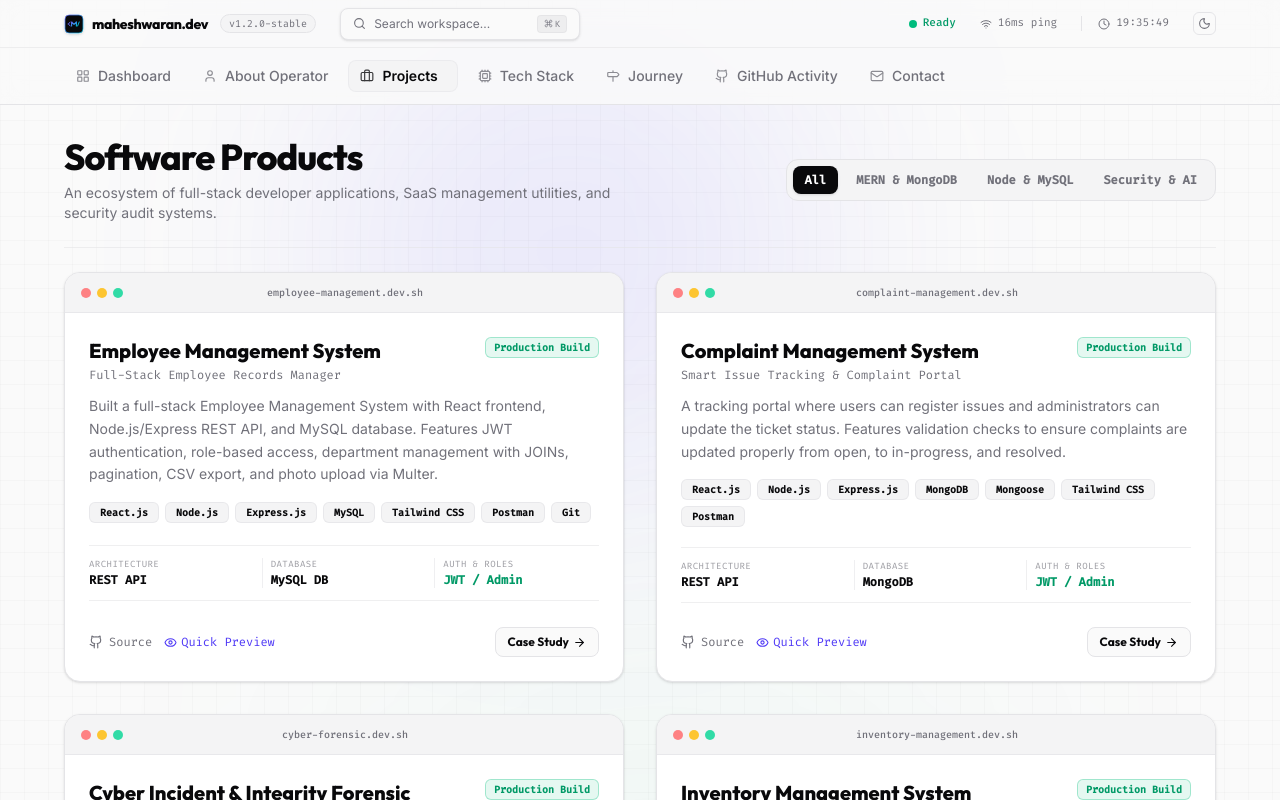
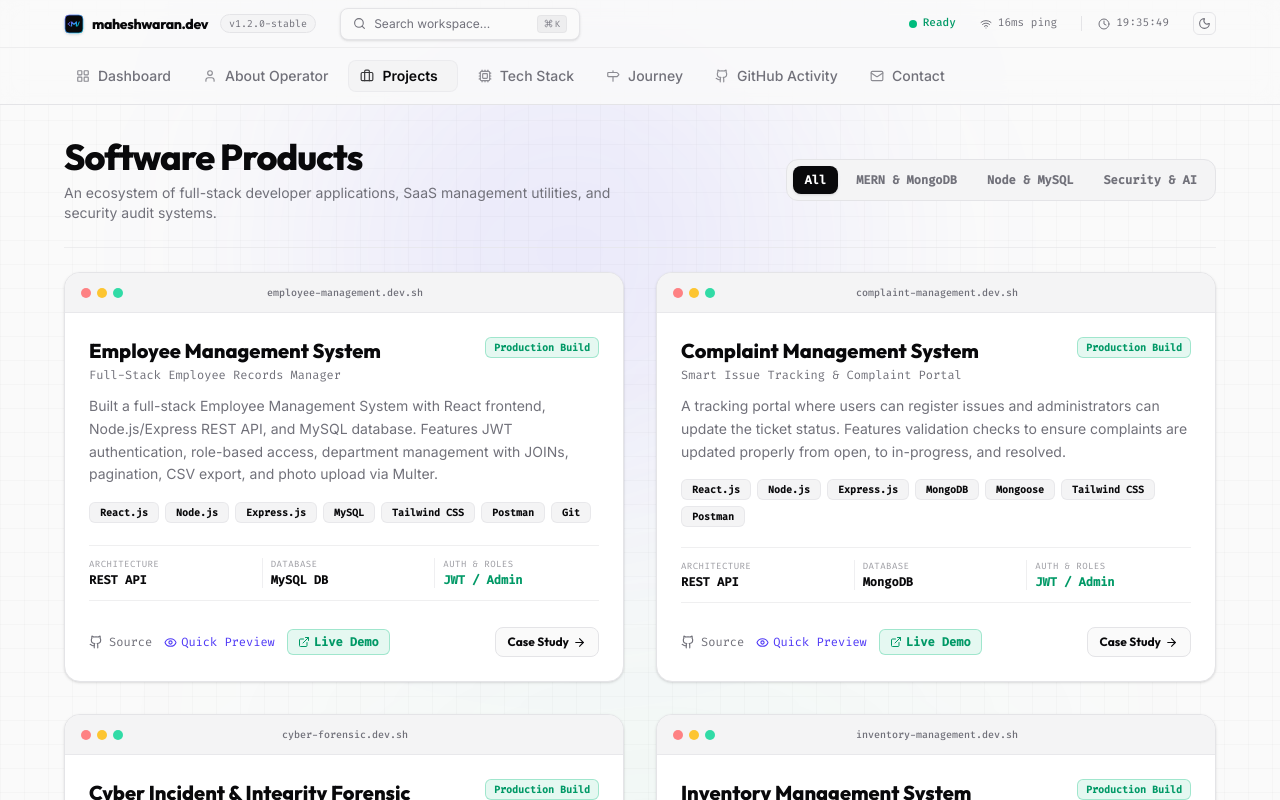
Before and after one commit to Maheshwarandev/Portfolio, a React (Vite) app: page /projects in a window 1280 px wide. Shown: the top 800 px of the page. Built offline with nearby package versions, Linux system fonts and the light colour scheme.

Commit message:
Position Live Demo button on the right side of Quick Preview

```diff
--- a/src/data/portfolioData.js
+++ b/src/data/portfolioData.js
@@ -262,7 +262,7 @@ export const projectsData = [
     image: "employee-management",
     techStack: ["React.js", "Node.js", "Express.js", "MySQL", "Tailwind CSS", "Postman", "Git"],
     github: "https://github.com/Maheshwarandev/employee-management-system",
-    live: "#",
+    live: "https://ims-frontend-apfa.onrender.com",
     features: [
       "Developed a full-stack employee management application with complete CRUD functionality.",
       "Integrated React.js frontend with RESTful Express.js backend APIs for seamless data flow.",
@@ -322,7 +322,7 @@ CREATE INDEX idx_employee_email ON employees(email);
     image: "complaint-management",
     techStack: ["React.js", "Node.js", "Express.js", "MongoDB", "Mongoose", "Tailwind CSS", "Postman"],
     github: "https://github.com/Maheshwarandev/smart-complaint-resolution-system",
-    live: "#",
+    live: "https://scrs-frontend.onrender.com",
     features: [
       "Built an issue registration form and a dashboard to track progress.",
       "Created RESTful backend APIs in Express to create and fetch complaints.",
--- a/src/pages/Projects.jsx
+++ b/src/pages/Projects.jsx
@@ -148,7 +148,7 @@ export function Projects() {
               </div>
 
               {/* Action Buttons */}
-              <div className="flex items-center justify-between pt-1 gap-2">
+              <div className="flex flex-wrap items-center justify-between pt-1 gap-2">
                 <div className="flex items-center space-x-3">
                   <a
                     href={project.github}
@@ -168,6 +168,19 @@ export function Projects() {
                     <Eye size={13} />
                     <span>Quick Preview</span>
                   </button>
+
+                  {/* Live Demo link placed on the RIGHT SIDE of Quick Preview */}
+                  {project.live && project.live !== '#' && (
+                    <a
+                      href={project.live}
+                      target="_blank"
+                      rel="noreferrer"
+                      className="text-xs font-mono px-2.5 py-1 rounded-md bg-emerald-500/10 text-emerald-600 dark:text-emerald-400 font-bold border border-emerald-500/30 hover:bg-emerald-500/20 transition flex items-center space-x-1"
+                    >
+                      <ExternalLink size={12} />
+                      <span>Live Demo</span>
+                    </a>
+                  )}
                 </div>
 
                 <Link
@@ -256,7 +269,8 @@ export function Projects() {
               </div>
 
               {/* Modal Actions */}
-              <div className="flex items-center justify-between pt-4 border-t border-[var(--border-color)]">
+              <div className="flex flex-wrap items-center justify-between gap-3 pt-4 border-t border-[var(--border-color)]">
+                <div className="flex items-center space-x-2">
                   <a
                     href={selectedProject.github}
                     target="_blank"
@@ -266,6 +280,19 @@ export function Projects() {
                     <Github size={15} />
                     <span>View Repository Code</span>
                   </a>
+
+                  {selectedProject.live && selectedProject.live !== '#' && (
+                    <a
+                      href={selectedProject.live}
+                      target="_blank"
+                      rel="noreferrer"
+                      className="flex items-center space-x-2 text-xs font-mono rounded-xl px-4 py-2 bg-emerald-600 hover:bg-emerald-500 text-white font-bold transition shadow cursor-pointer"
+                    >
+                      <ExternalLink size={15} />
+                      <span>Open Live Application</span>
+                    </a>
+                  )}
+                </div>
 
                 <Link
                   to={`/projects/${selectedProject.id}`}
```
Lines whose indentation alone changed are shown as unchanged.
